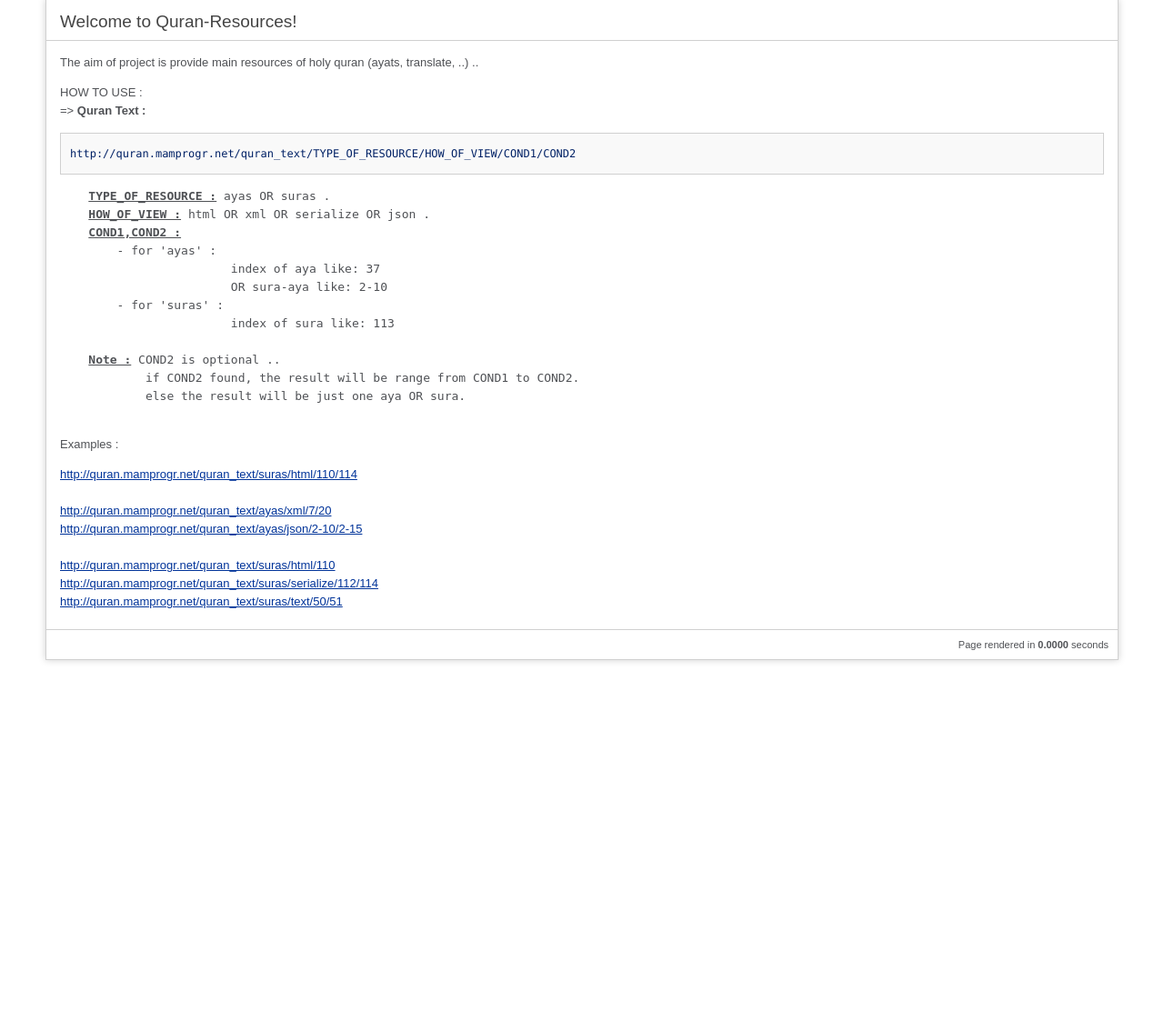
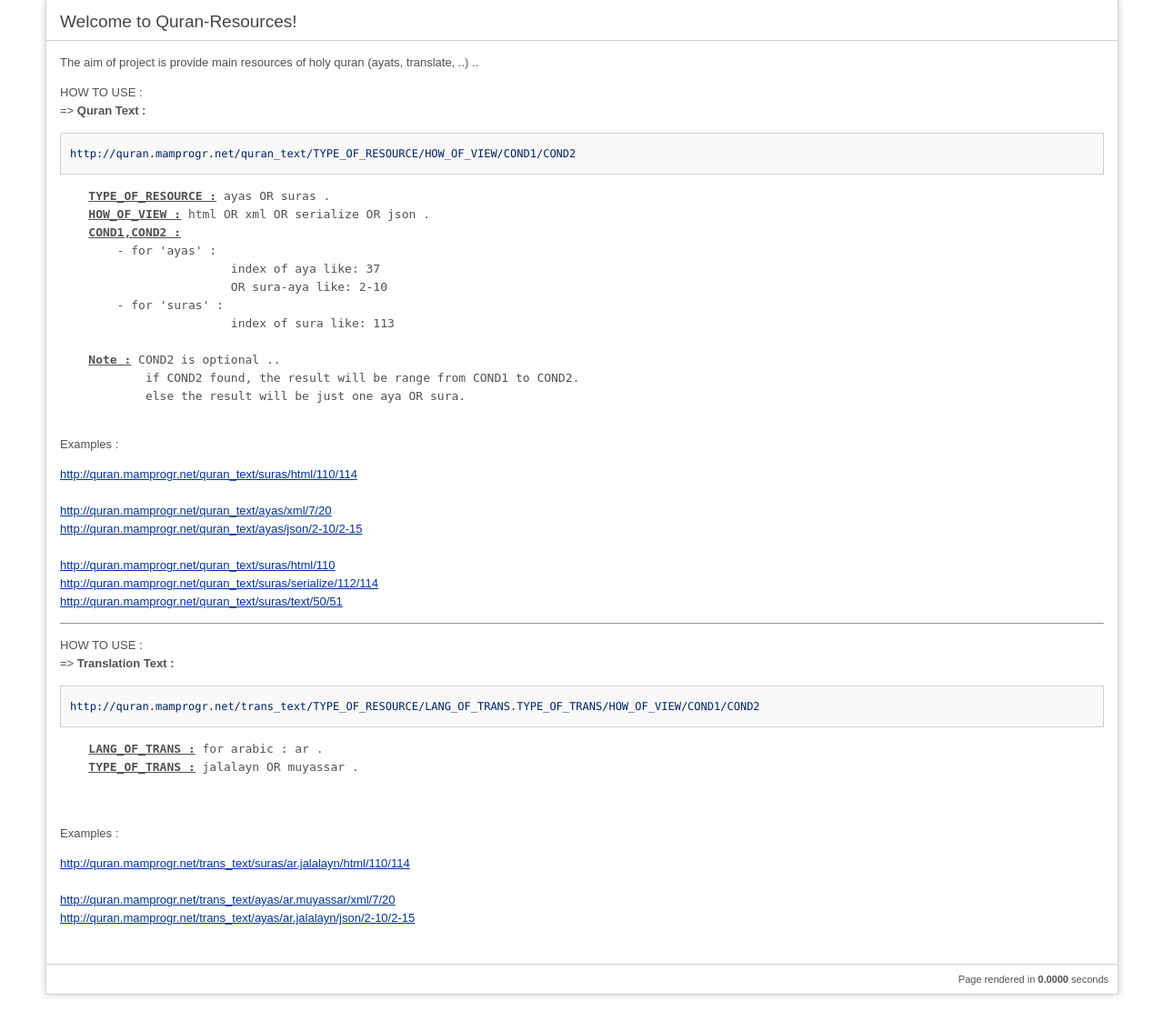
Before and after one commit to mamprogr/Quran-Resources, a CodeIgniter app: page / in a window 1280 px wide. Shown: the part 41-1175 px from the top of the page at 91% size. Before the commit the page ends 770 px from the top, so only its background shows below. Run offline with CodeIgniter, Linux system fonts and the light colour scheme.

Commit message:
add help in welcome message :)

```diff
--- a/application/views/welcome_message.php
+++ b/application/views/welcome_message.php
@@ -73,9 +73,9 @@
 		<p>The aim of project is provide main resources of holy quran (ayats, translate, ..) ..</p>
 
 		<p>HOW TO USE :<br />=> <b>Quran Text :</b></p>
-		<code>http://quran.mamprogr.net/quran_text/TYPE_OF_RESOURCE/HOW_OF_VIEW/COND1/COND2</code>
+        <code>http://quran.mamprogr.net/quran_text/TYPE_OF_RESOURCE/HOW_OF_VIEW/COND1/COND2</code>
 
-		<pre>
+        <pre>
     <u><b>TYPE_OF_RESOURCE :</b></u> ayas OR suras .
     <u><b>HOW_OF_VIEW :</b></u> html OR xml OR serialize OR json .
     <u><b>COND1,COND2 :</b></u>
@@ -90,14 +90,30 @@
             else the result will be just one aya OR sura.
         </pre>
         <p>Examples :</p>
-		<p>
+        <p>
             <a href="http://quran.mamprogr.net/quran_text/suras/html/110/114">http://quran.mamprogr.net/quran_text/suras/html/110/114</a><br /><br />
-		    <a href="http://quran.mamprogr.net/quran_text/ayas/xml/7/20">http://quran.mamprogr.net/quran_text/ayas/xml/7/20</a><br />
+            <a href="http://quran.mamprogr.net/quran_text/ayas/xml/7/20">http://quran.mamprogr.net/quran_text/ayas/xml/7/20</a><br />
             <a href="http://quran.mamprogr.net/quran_text/ayas/json/2-10/2-15">http://quran.mamprogr.net/quran_text/ayas/json/2-10/2-15</a><br />
             <br />
             <a href="http://quran.mamprogr.net/quran_text/suras/html/110">http://quran.mamprogr.net/quran_text/suras/html/110</a><br />
             <a href="http://quran.mamprogr.net/quran_text/suras/serialize/112/114">http://quran.mamprogr.net/quran_text/suras/serialize/112/114</a><br />
             <a href="http://quran.mamprogr.net/quran_text/suras/text/50/51">http://quran.mamprogr.net/quran_text/suras/text/50/51</a><br />
+        </p>
+        <hr />
+        <p>HOW TO USE :<br />=> <b>Translation Text :</b></p>
+        <code>http://quran.mamprogr.net/trans_text/TYPE_OF_RESOURCE/LANG_OF_TRANS.TYPE_OF_TRANS/HOW_OF_VIEW/COND1/COND2</code>
+
+        <pre>
+    <u><b>LANG_OF_TRANS :</b></u> for arabic : ar .
+    <u><b>TYPE_OF_TRANS :</b></u> jalalayn OR muyassar .
+
+        </pre>
+        <p>Examples :</p>
+        <p>
+            <a href="http://quran.mamprogr.net/trans_text/suras/ar.jalalayn/html/110/114">http://quran.mamprogr.net/trans_text/suras/ar.jalalayn/html/110/114</a><br /><br />
+            <a href="http://quran.mamprogr.net/trans_text/ayas/ar.muyassar/xml/7/20">http://quran.mamprogr.net/trans_text/ayas/ar.muyassar/xml/7/20</a><br />
+            <a href="http://quran.mamprogr.net/trans_text/ayas/ar.jalalayn/json/2-10/2-15">http://quran.mamprogr.net/trans_text/ayas/ar.jalalayn/json/2-10/2-15</a><br />
+            <br />
         </p>
 	</div>
 
```
